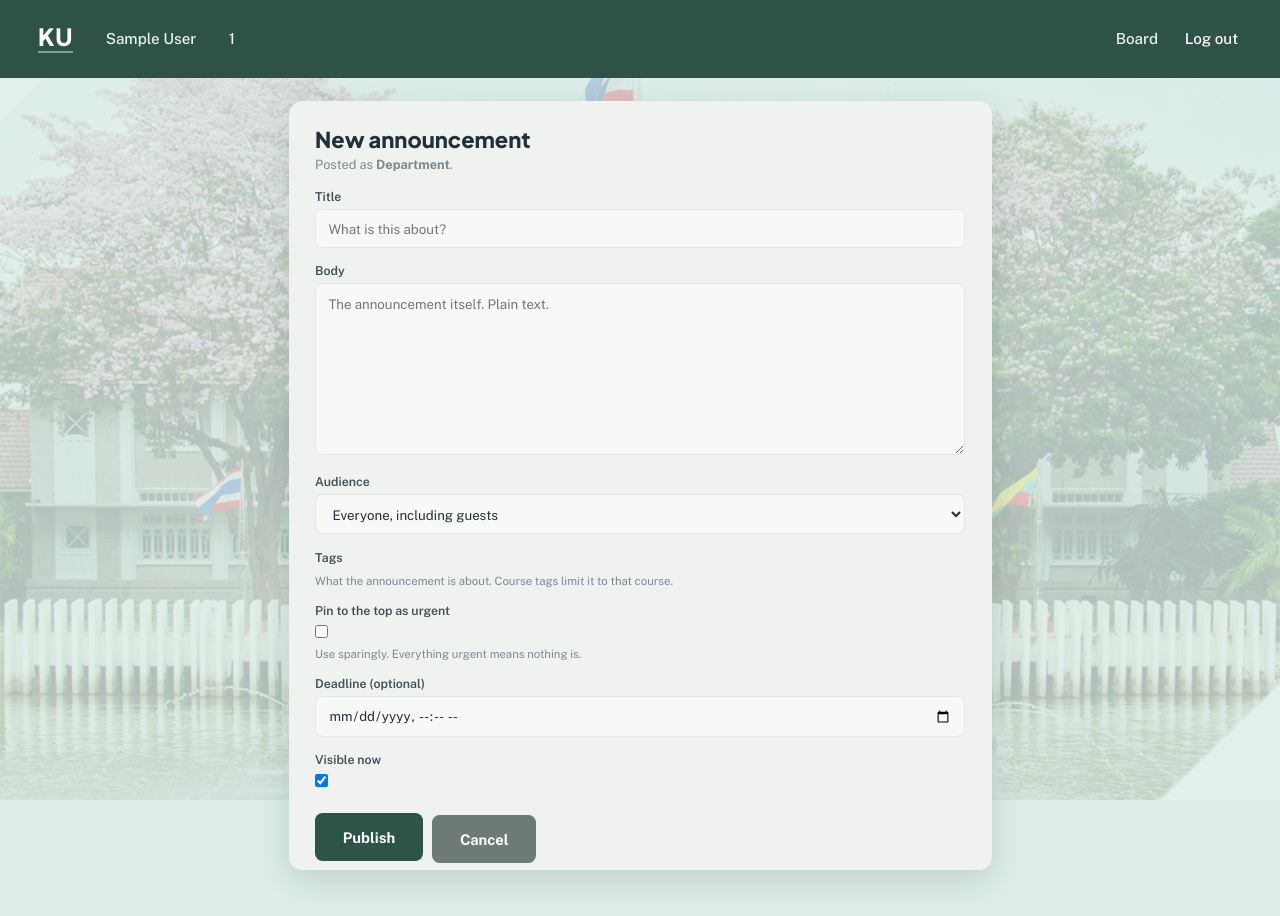
After one commit to phunnipathtkasetsart/BNM-ISP, a Django app: page /announcements/new/ in a window 1280 px wide. The commit adds this page. Run offline with Django 5.2, Linux system fonts and the light colour scheme; the visitor is signed in with stand-in values (Sample User, id 1); data that the repository does not hold is empty.

Commit message:
Add announcement create, edit and withdraw for lecturers and department

```diff
--- a/source/academic_hub/accounts/static/accounts/css/style.css
+++ b/source/academic_hub/accounts/static/accounts/css/style.css
@@ -900,3 +900,78 @@ body{
 @media (max-width:900px){
   .resultline{margin-left:18px;margin-right:18px}
 }
+
+/* --- staff controls on the board --- */
+.subnav__action{
+  margin-left:auto;align-self:center;
+  background:var(--ku-green-800);color:#fff;text-decoration:none;
+  font-family:var(--font-ui);font-weight:600;font-size:calc(13.5 * var(--u));
+  padding:calc(7 * var(--u)) calc(16 * var(--u));
+  border-radius:999px;white-space:nowrap;
+  margin-right:calc(4 * var(--u));
+}
+.subnav__action:hover{background:#24463C}
+.subnav__action:focus-visible{outline:2px solid #fff;outline-offset:2px}
+.post__edit{color:var(--ku-green-800);font-weight:600;text-decoration:none}
+.post__edit:hover{text-decoration:underline}
+/* Marks an item guests cannot see, so a publisher is never puzzled by its
+   absence from the public board. */
+.post__scope{
+  margin-left:calc(6 * var(--u));
+  font-size:calc(11 * var(--u));font-weight:700;
+  color:var(--ink-muted);border:1px solid var(--hairline);
+  border-radius:999px;padding:calc(1 * var(--u)) calc(8 * var(--u));
+}
+
+/* --- announcement form --- */
+.board--single{grid-template-columns:minmax(0,1fr);max-width:calc(820 * var(--u))}
+.annform{padding:0 calc(28 * var(--u)) calc(8 * var(--u))}
+.annform__field{margin-bottom:calc(16 * var(--u))}
+.annform__field > label{
+  display:block;margin-bottom:calc(5 * var(--u));
+  font-weight:600;font-size:calc(13 * var(--u));color:var(--ink-soft);
+}
+.annform input[type="text"],
+.annform input[type="datetime-local"],
+.annform textarea,
+.annform select{
+  width:100%;font-family:var(--font-ui);font-size:calc(14 * var(--u));
+  color:var(--ink);background:var(--field);
+  border:1px solid var(--field-line);border-radius:var(--r-field);
+  padding:calc(11 * var(--u)) calc(13 * var(--u));
+}
+.annform textarea{resize:vertical;line-height:1.6}
+.annform input:focus-visible,.annform textarea:focus-visible,.annform select:focus-visible{
+  outline:2px solid var(--ku-green-800);outline-offset:1px;
+}
+/* Tags are a checkbox list, laid out inline so a long list stays scannable.
+   Django 5 renders CheckboxSelectMultiple as nested <div>s rather than a
+   <ul>, so the wrapper is targeted by its id, not by tag name. */
+#id_tags{display:flex;flex-wrap:wrap;gap:calc(8 * var(--u))}
+#id_tags > div{margin:0}
+#id_tags label{
+  display:flex;align-items:center;gap:calc(6 * var(--u));
+  background:#E7EDE9;border-radius:999px;
+  padding:calc(5 * var(--u)) calc(12 * var(--u));
+  font-size:calc(12.5 * var(--u));cursor:pointer;
+  font-weight:500;color:var(--ink-soft);
+}
+#id_tags label:hover{background:#D8E4DC}
+/* Selected tags fill in, so the chosen set reads at a glance. */
+#id_tags label:has(input:checked){background:var(--ku-green-800);color:#fff}
+.annform__field input[type="checkbox"]{width:auto;margin:0}
+.annform__help{margin:calc(5 * var(--u)) 0 0;font-size:calc(12 * var(--u));color:var(--ink-muted)}
+.annform__error{margin:calc(5 * var(--u)) 0 0;font-size:calc(12.5 * var(--u));color:var(--danger)}
+.annform__field--bad input,.annform__field--bad textarea,.annform__field--bad select{
+  border-color:var(--danger-line);background:var(--danger-bg);
+}
+.annform__actions{
+  display:flex;gap:calc(10 * var(--u));align-items:center;
+  padding-top:calc(6 * var(--u));
+}
+.annform__actions .btn{width:auto;padding-left:calc(28 * var(--u));padding-right:calc(28 * var(--u))}
+.annform__danger{
+  margin:0;padding:calc(16 * var(--u)) calc(28 * var(--u)) calc(22 * var(--u));
+  border-top:1px solid var(--hairline);
+}
+.linkbtn--danger{color:var(--danger);font-size:calc(13 * var(--u))}
--- a/source/academic_hub/accounts/views.py
+++ b/source/academic_hub/accounts/views.py
@@ -152,6 +152,10 @@ def login_view(request):
         )
         if user is not None:
             login(request, user)
+            # Signing in ends guest mode. login() cycles the session key
+            # but keeps its contents, so the flag would otherwise linger
+            # and reappear as a restriction after the next logout.
+            request.session.pop(GUEST_SESSION_KEY, None)
             return redirect("accounts:dashboard")
         error = "Invalid Nisit ID or password."
 
--- /dev/null
+++ b/source/academic_hub/announcements/forms.py
@@ -0,0 +1,82 @@
+"""Staff-facing announcement form.
+
+Who may address whom is enforced here rather than in the template, because a
+select element is trivial to edit in a browser and the server is the only
+boundary that actually holds.
+"""
+
+from django import forms
+from django.utils import timezone
+
+from .models import Announcement, Audience, Tag
+
+
+class AnnouncementForm(forms.ModelForm):
+    class Meta:
+        model = Announcement
+        fields = [
+            "title", "body", "audience", "tags",
+            "is_urgent", "deadline", "is_published",
+        ]
+        widgets = {
+            "title": forms.TextInput(attrs={
+                "placeholder": "What is this about?",
+                "autocomplete": "off",
+            }),
+            "body": forms.Textarea(attrs={
+                "rows": 7,
+                "placeholder": "The announcement itself. Plain text.",
+            }),
+            "tags": forms.CheckboxSelectMultiple,
+            # datetime-local so a phone offers a picker rather than a text box.
+            "deadline": forms.DateTimeInput(
+                attrs={"type": "datetime-local"}, format="%Y-%m-%dT%H:%M"
+            ),
+        }
+        labels = {
+            "is_urgent": "Pin to the top as urgent",
+            "is_published": "Visible now",
+            "deadline": "Deadline (optional)",
+        }
+        help_texts = {
+            "is_urgent": "Use sparingly. Everything urgent means nothing is.",
+            "tags": "What the announcement is about. Course tags limit it to that course.",
+        }
+
+    def __init__(self, *args, author=None, **kwargs):
+        super().__init__(*args, **kwargs)
+        self.author = author
+        self.fields["deadline"].input_formats = ["%Y-%m-%dT%H:%M"]
+        self.fields["tags"].queryset = Tag.objects.all()
+
+        # Only the Department speaks for the department. A lecturer posting to
+        # "everyone, including guests" would put course-level notices on the
+        # public board, which is exactly what the guest filter exists to stop.
+        if author is not None and not author.is_superuser:
+            self.fields["audience"].choices = [
+                (value, label) for value, label in Audience.choices
+                if value != Audience.PUBLIC
+            ]
+            self.fields["audience"].initial = Audience.STUDENTS
+            self.fields["audience"].help_text = (
+                "Only the Department can publish to guests."
+            )
+
+    def clean_deadline(self):
+        deadline = self.cleaned_data.get("deadline")
+        if deadline and deadline < timezone.now():
+            raise forms.ValidationError("That deadline has already passed.")
+        return deadline
+
+    def clean_audience(self):
+        """Re-check the restriction; the browser is not a boundary."""
+        audience = self.cleaned_data.get("audience")
+        if (
+            audience == Audience.PUBLIC
+            and self.author is not None
+            and not self.author.is_superuser
+        ):
+            raise forms.ValidationError(
+                "Only the Department can publish an announcement to guests."
+            )
+        return audience
--- /dev/null
+++ b/source/academic_hub/announcements/templates/announcements/announcement_form.html
@@ -0,0 +1,78 @@
+{% extends "accounts/base.html" %}
+{% block title %}{% if is_edit %}Edit announcement{% else %}New announcement{% endif %} — KU Student Portal{% endblock %}
+
+{% comment %} Staff-only. The view checks the role independently; this template
+   is never the thing keeping anyone out. {% endcomment %}
+
+{% block topbar_mod %}topbar--signed-in{% endblock %}
+
+{% block topbar_left %}
+  <span class="topbar__me topbar__me--name">{{ request.user.get_full_name }}</span>
+  <span class="topbar__me topbar__me--id">{{ request.user.nisit_id }}</span>
+{% endblock %}
+
+{% block topbar_right %}
+  <div class="topbar__right">
+    <a class="topbar__link" href="{% url 'announcements:public_board' %}">Board</a>
+    <form method="post" action="{% url 'accounts:logout' %}" class="topbar__logout-form">
+      {% csrf_token %}
+      <button type="submit" class="topbar__logout">Log out</button>
+    </form>
+  </div>
+{% endblock %}
+
+{% block content %}
+<div class="board board--single">
+  <section class="panel">
+    <div class="panel__head">
+      <h1>{% if is_edit %}Edit announcement{% else %}New announcement{% endif %}</h1>
+      <p class="panel__sub">
+        {% if is_edit %}
+          Changes appear on the board immediately.
+        {% else %}
+          Posted as <strong>{% if request.user.is_superuser %}Department{% else %}Lecturer{% endif %}</strong>.
+        {% endif %}
+      </p>
+    </div>
+
+    {% if form.non_field_errors %}
+      <div class="banner banner--bad" role="alert">{{ form.non_field_errors.0 }}</div>
+    {% endif %}
+
+    <form method="post" class="annform" novalidate>
+      {% csrf_token %}
+
+      {% for field in form %}
+        <div class="annform__field{% if field.errors %} annform__field--bad{% endif %}">
+          <label for="{{ field.id_for_label }}">{{ field.label }}</label>
+          {{ field }}
+          {% if field.help_text %}
+            <p class="annform__help">{{ field.help_text }}</p>
+          {% endif %}
+          {% if field.errors %}
+            <p class="annform__error" role="alert">{{ field.errors.0 }}</p>
+          {% endif %}
+        </div>
+      {% endfor %}
+
+      <div class="annform__actions">
+        <button type="submit" class="btn btn--primary">
+          {% if is_edit %}Save changes{% else %}Publish{% endif %}
+        </button>
+        <a class="btn btn--guest" href="{% url 'announcements:public_board' %}">Cancel</a>
+      </div>
+    </form>
+
+    {% if is_edit %}
+      {% comment %} Its own form, so a stray Enter in the edit fields can never
+         submit a delete. POST only - deleting is not a GET. {% endcomment %}
+      <form method="post" action="{% url 'announcements:announcement_delete' instance.pk %}"
+            class="annform__danger"
+            onsubmit="return confirm('Withdraw this announcement? This cannot be undone.');">
+        {% csrf_token %}
+        <button type="submit" class="linkbtn linkbtn--danger">Withdraw this announcement</button>
+      </form>
+    {% endif %}
+  </section>
+</div>
+{% endblock %}
--- a/source/academic_hub/announcements/urls.py
+++ b/source/academic_hub/announcements/urls.py
@@ -6,4 +6,7 @@ app_name = "announcements"
 
 urlpatterns = [
     path("", views.public_board, name="public_board"),
+    path("new/", views.announcement_form, name="announcement_create"),
+    path("<int:pk>/edit/", views.announcement_form, name="announcement_edit"),
+    path("<int:pk>/delete/", views.announcement_delete, name="announcement_delete"),
 ]
--- a/source/academic_hub/announcements/views.py
+++ b/source/academic_hub/announcements/views.py
@@ -6,10 +6,13 @@ queryset rather than being re-stated in each view - including in search, where
 it would be easiest to leak something by forgetting it.
 """
 
-from django.contrib.postgres.search import SearchQuery, SearchRank
+from django.contrib.auth.decorators import login_required
+from django.contrib.postgres.search import SearchQuery, SearchRank, SearchVector
 from django.db.models import F
-from django.shortcuts import render
+from django.shortcuts import get_object_or_404, redirect, render
+from django.views.decorators.http import require_POST
 
+from .forms import AnnouncementForm
 from .models import Announcement, Faq, Tag
 
 
@@ -36,7 +39,24 @@ def public_board(request):
     query = request.GET.get("q", "").strip()
     active_tag = request.GET.get("tag", "").strip()
 
-    announcements = Announcement.objects.for_guest().prefetch_related("tags")
+    can_manage = can_manage_announcements(request.user)
+
+    # The board is the public surface, so it shows public items. A signed-in
+    # publisher also sees their own drafts and course notices here, otherwise
+    # they would have no way back to something they just wrote that guests
+    # cannot see. Guests and students are unaffected: this branch needs an
+    # authenticated publisher.
+    if can_manage:
+        mine = Announcement.objects.filter(author=request.user)
+        if request.user.is_superuser:
+            mine = Announcement.objects.all()
+        announcements = (
+            (Announcement.objects.for_guest() | mine).distinct()
+            .prefetch_related("tags")
+        )
+    else:
+        announcements = Announcement.objects.for_guest().prefetch_related("tags")
+
     faqs = Faq.objects.for_guest().prefetch_related("tags")
 
     if active_tag:
@@ -73,4 +93,81 @@ def public_board(request):
         "suggestions": suggestions,
         "is_searching": bool(query),
         "result_count": len(announcements) + len(faqs),
+        "can_manage": can_manage,
     })
+
+
+# --- staff: create and edit announcements -------------------------------
+# The last Iteration 2 task. Without it the boards can only ever show seeded
+# content, because nobody has a way to publish.
+
+def can_manage_announcements(user):
+    """Lecturers and the Department may publish. Students and guests may not."""
+    return user.is_authenticated and (user.is_staff or user.is_superuser)
+
+
+def _refresh_search_vector(announcement):
+    """Rebuild this row's tsvector so the item is findable straight away.
+
+    Done as an UPDATE rather than in save() because SearchVector is database-
+    side: it has to run against the stored row, after the write.
+    """
+    Announcement.objects.filter(pk=announcement.pk).update(
+        search_vector=SearchVector("title", weight="A")
+        + SearchVector("body", weight="B")
+    )
+
+
+@login_required(login_url="accounts:login")
+def announcement_form(request, pk=None):
+    """Create a new announcement, or edit one that exists."""
+    if not can_manage_announcements(request.user):
+        return render(request, "accounts/no_access.html", status=403)
+
+    instance = get_object_or_404(Announcement, pk=pk) if pk else None
+
+    # A lecturer may edit what they wrote; the Department may edit anything.
+    if (
+        instance is not None
+        and not request.user.is_superuser
+        and instance.author_id != request.user.pk
+    ):
+        return render(request, "accounts/no_access.html", status=403)
+
+    if request.method == "POST":
+        form = AnnouncementForm(request.POST, instance=instance,
+                                author=request.user)
+        if form.is_valid():
+            announcement = form.save(commit=False)
+            if instance is None:
+                announcement.author = request.user
+                announcement.author_label = (
+                    "Department" if request.user.is_superuser else "Lecturer"
+                )
+            announcement.save()
+            form.save_m2m()
+            _refresh_search_vector(announcement)
+            return redirect("announcements:public_board")
+    else:
+        form = AnnouncementForm(instance=instance, author=request.user)
+
+    return render(request, "announcements/announcement_form.html", {
+        "form": form,
+        "instance": instance,
+        "is_edit": instance is not None,
+    })
+
+
+@login_required(login_url="accounts:login")
+@require_POST
+def announcement_delete(request, pk):
+    """Withdraw an announcement. POST only - deleting is not a GET."""
+    if not can_manage_announcements(request.user):
+        return render(request, "accounts/no_access.html", status=403)
+
+    announcement = get_object_or_404(Announcement, pk=pk)
+    if not request.user.is_superuser and announcement.author_id != request.user.pk:
+        return render(request, "accounts/no_access.html", status=403)
+
+    announcement.delete()
+    return redirect("announcements:public_board")
```
Also changed, not shown: source/academic_hub/accounts/middleware.py (+7 -0 lines), source/academic_hub/accounts/tests.py (+12 -2 lines), source/academic_hub/announcements/templates/announcements/public_board.html (+18 -0 lines).
